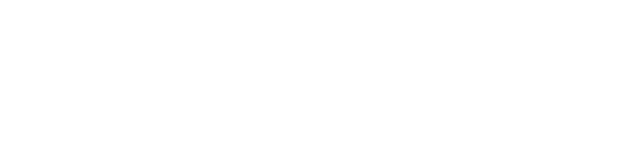
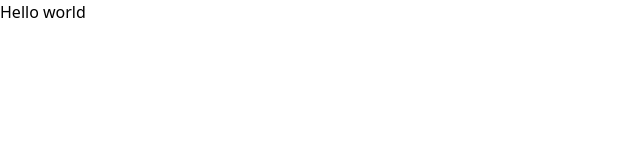
Before and after one commit to hunchodragovic/tailwind, a website: page index.html in a window 1280 px wide. Shown: the whole page, without its empty margins (0-640 px from the left). Drawn offline with nearby package versions, Linux system fonts and the light colour scheme.

Commit message:
tailwind

```diff
--- a/index.html
+++ b/index.html
@@ -5,8 +5,10 @@
     <meta name="viewport" content="width=device-width, initial-scale=1.0" />
     <title>Document</title>
     <link rel="stylesheet" href="index.css" />
+    <script src="https://cdn.tailwindcss.com"></script>
   </head>
   <body>
+    <h1 class="text-">Hello world</h1>
     <script src="index.js"></script>
   </body>
 </html>
```
Also changed, not shown: package.json (added, +17 -0 lines), 1 other file.
